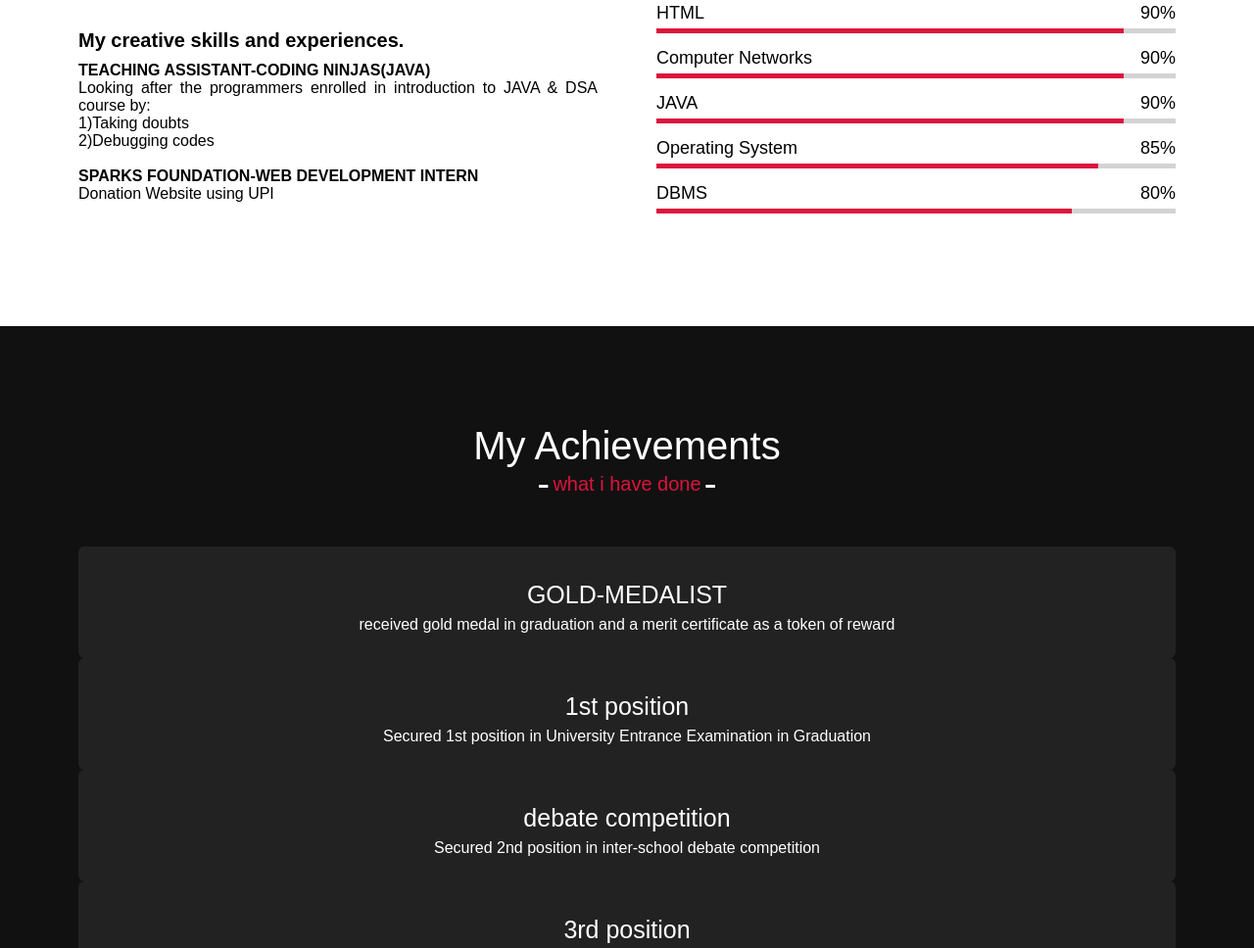
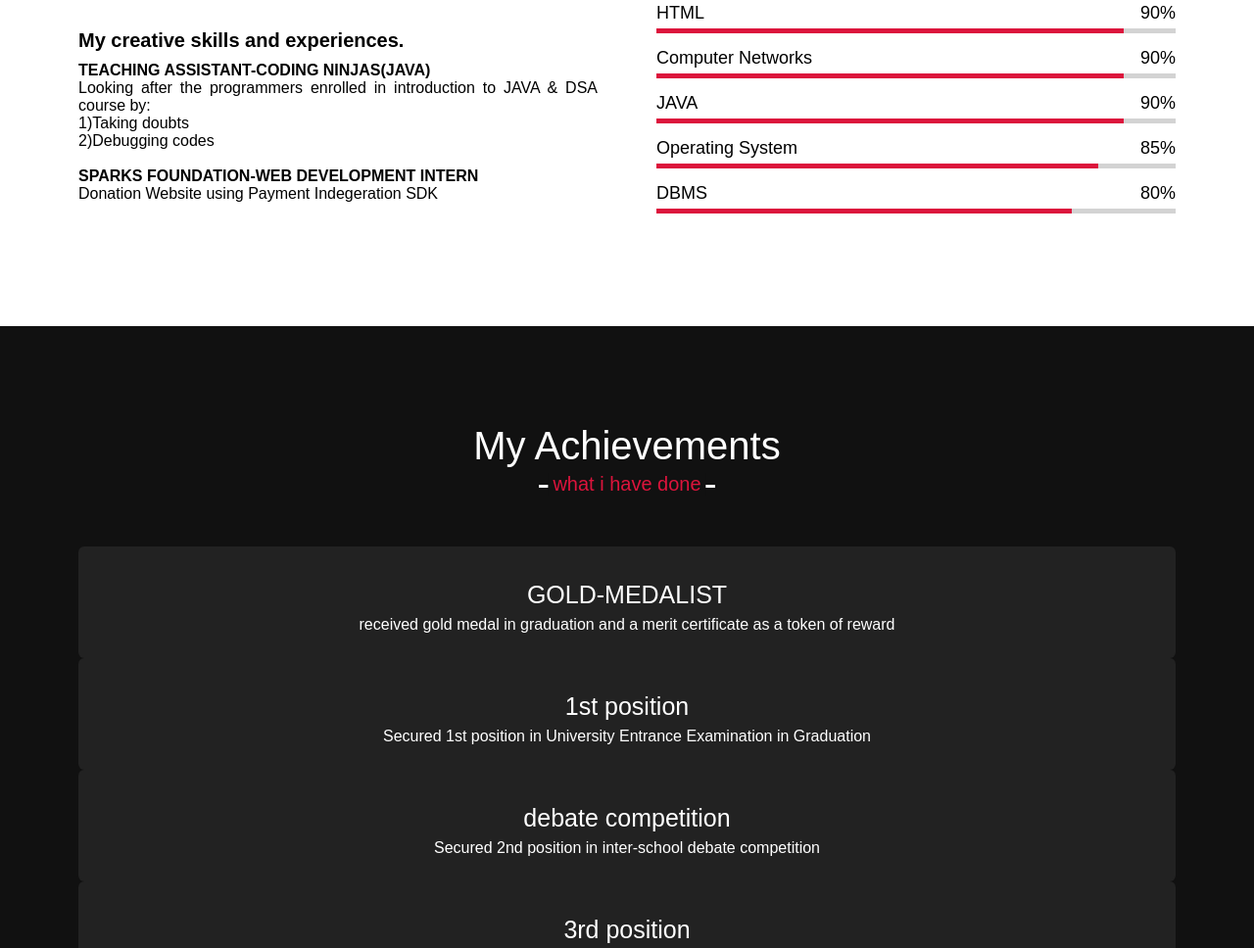
Before and after one commit to kriti1221/PortfolioWebsite, a plain HTML site: page index.html in a window 1280 px wide. Shown: the part 2494-3462 px from the top of the page at 98% size. Drawn offline with nearby package versions, Linux system fonts and the light colour scheme; a web font is replaced by a local one.

Commit message:
name changedgit add -A

```diff
--- a/index.html
+++ b/index.html
@@ -134,7 +134,7 @@
                     <p>
                         <b>SPARKS FOUNDATION-WEB DEVELOPMENT INTERN</b>
                         <br>
-                        Donation Website using UPI
+                        Donation Website using Payment Indegeration SDK
                     </p>
                 </div>
                 <div class="column right">
```
